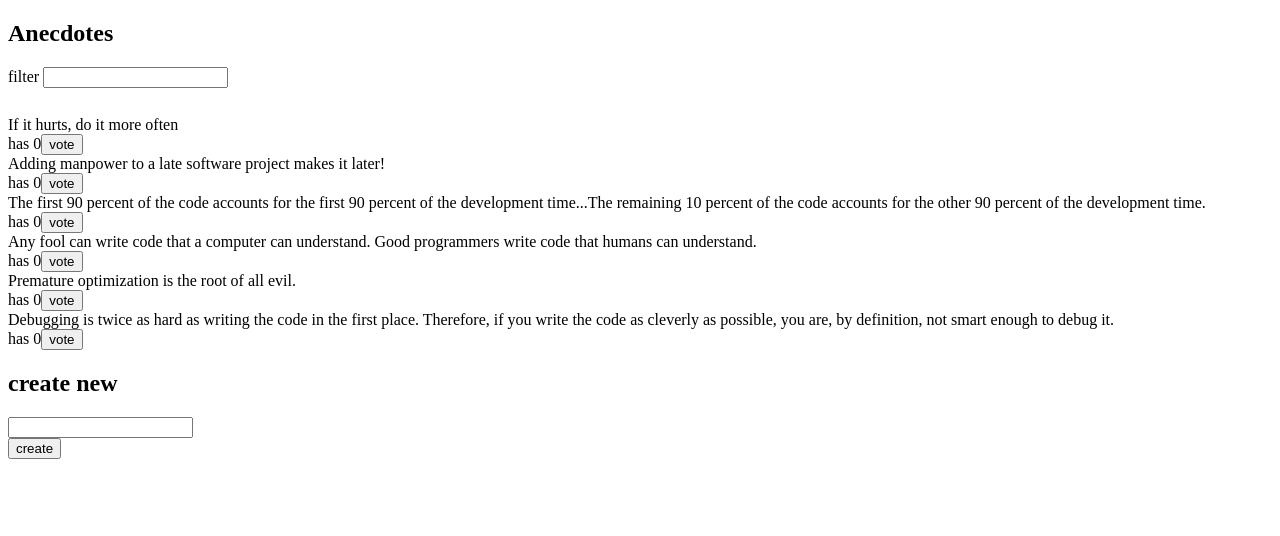
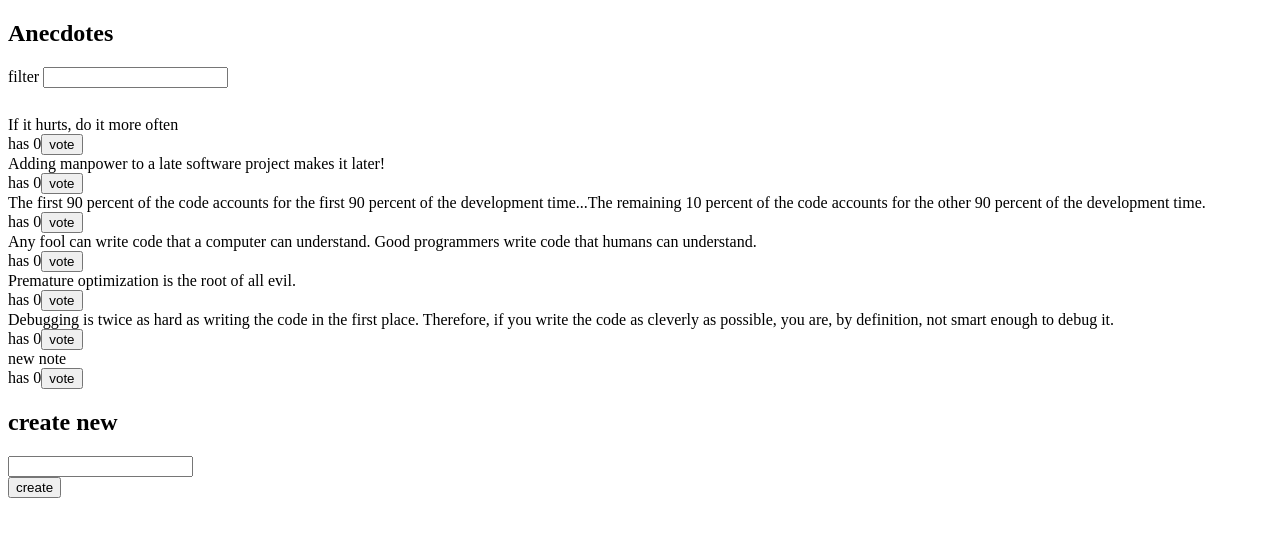
Before and after one commit to nickvo94/fullstack_exercises, a React (Create React App) app in the folder part6/redux-anecdotes/: page / in a window 1280 px wide. Shown: the top 536 px of the page. Built offline with nearby package versions, Linux system fonts and the light colour scheme; data requests are answered from the project's data file.

Commit message:
initializing back end, finish exercise 6.13-6.14

```diff
--- /dev/null
+++ b/part6/redux-anecdotes/db.json
@@ -0,0 +1,39 @@
+{
+  "anecdotes": [
+    {
+      "content": "If it hurts, do it more often",
+      "id": "47145",
+      "votes": 0
+    },
+    {
+      "content": "Adding manpower to a late software project makes it later!",
+      "id": "21149",
+      "votes": 0
+    },
+    {
+      "content": "The first 90 percent of the code accounts for the first 90 percent of the development time...The remaining 10 percent of the code accounts for the other 90 percent of the development time.",
+      "id": "69581",
+      "votes": 0
+    },
+    {
+      "content": "Any fool can write code that a computer can understand. Good programmers write code that humans can understand.",
+      "id": "36975",
+      "votes": 0
+    },
+    {
+      "content": "Premature optimization is the root of all evil.",
+      "id": "25170",
+      "votes": 0
+    },
+    {
+      "content": "Debugging is twice as hard as writing the code in the first place. Therefore, if you write the code as cleverly as possible, you are, by definition, not smart enough to debug it.",
+      "id": "98312",
+      "votes": 0
+    },
+    {
+      "content": "new note",
+      "votes": 0,
+      "id": "0jz6xWU"
+    }
+  ]
+}
--- a/part6/redux-anecdotes/src/App.js
+++ b/part6/redux-anecdotes/src/App.js
@@ -1,4 +1,4 @@
-import React from 'react'
+import React, {useEffect} from 'react'
 import { useSelector, useDispatch } from 'react-redux'
 import { addVote, addAnecdote } from './reducers/anecdoteReducer'
 import {notificationChange, notificationOff} from './reducers/notificationReducer'
@@ -6,10 +6,17 @@
 import AnecdoteList from './components/AnecdoteList'
 import Notification from './components/Notification'
 import Filter from './components/Filter'
+import anecdoteService from './services/anecdotes'
+import {initializeAnecdotes} from './reducers/anecdoteReducer'
 
 const App = () => {
-  const anecdotes = useSelector(state => state.anecdotes)
+  //const anecdotes = useSelector(state => state.anecdotes)
   const dispatch = useDispatch()
+
+  useEffect(() => {
+    anecdoteService
+      .getAll().then(anecdotes => dispatch(initializeAnecdotes(anecdotes)))
+  }, [dispatch])
 
   const vote = (id) => {
     console.log('vote', id)
@@ -18,20 +25,13 @@
     setTimeout(() => {dispatch(notificationOff({}))},5000)
   }
 
-  const createAnecdote = (event) => {
-    //console.log('vote', id)
-    event.preventDefault()
-    const content = event.target.anecdote.value
-    dispatch(addAnecdote(content))
-  }
-
   return (
     <div>
       <h2>Anecdotes</h2>
       <Filter/>
       <AnecdoteList vote={vote} />
       <Notification />
-      <AnecdoteForm createAnecdote={createAnecdote} />
+      <AnecdoteForm />
     </div>
   )
 }
--- a/part6/redux-anecdotes/src/components/AnecdoteForm.js
+++ b/part6/redux-anecdotes/src/components/AnecdoteForm.js
@@ -1,11 +1,24 @@
 import React from 'react'
+import { useDispatch } from 'react-redux'
+import {createAnecdote} from '../reducers/anecdoteReducer'
+import anecdoteService from '../services/anecdotes'
 
-const AnecdoteForm = ({createAnecdote}) => {
+const AnecdoteForm = (props) => {
+  const dispatch = useDispatch()
+
+  const addAnecdote = async (event) => {
+    //console.log('vote', id)
+    event.preventDefault()
+    const content = event.target.anecdote.value
+    event.target.value = ''
+    const newAnecdote = await anecdoteService.createNew(content)
+    dispatch(createAnecdote(newAnecdote))
+  }
 
   return (
     <div>
       <h2>create new</h2>
-      <form onSubmit={createAnecdote} >
+      <form onSubmit={addAnecdote} >
         <div><input name='anecdote' /></div>
         <button>create</button>
       </form>
--- a/part6/redux-anecdotes/src/reducers/anecdoteReducer.js
+++ b/part6/redux-anecdotes/src/reducers/anecdoteReducer.js
@@ -21,7 +21,7 @@
 
 const initialState = anecdotesAtStart.map(asObject)
 
-const anecdoteReducer = (state = initialState, action) => {
+const anecdoteReducer = (state = [], action) => {
   console.log('state now: ', state)
   console.log('action', action)
 
@@ -33,6 +33,10 @@
       return state.map(a => a.id !== id ? a : changedAnecdote ).sort((a, b) => Number(b.votes) - Number(a.votes))
     case 'ADD_ANECDOTE':
       return state.concat(asObject(action.data.content))
+    case 'INIT_ANECDOTES':
+      return action.data
+    case 'NEW_ANECDOTE':
+      return [...state, action.data]
     default:
       return state
   }
@@ -45,10 +49,18 @@
   }
 }
 
+//this func not in use anymore
 export const addAnecdote = (content) => {
   return {
     type: 'ADD_ANECDOTE',
     data: {content}
+  }
+}
+
+export const createAnecdote = (data) => {
+  return {
+    type: 'NEW_ANECDOTE',
+    data,
   }
 }
 
@@ -59,5 +71,13 @@
   }
 }
 
+export const initializeAnecdotes = (anecdotes) => {
+  return {
+    type: 'INIT_ANECDOTES',
+    data: anecdotes,
+  }
+}
+
+
 
 export default anecdoteReducer
--- /dev/null
+++ b/part6/redux-anecdotes/src/services/anecdotes.js
@@ -0,0 +1,19 @@
+import axios from 'axios'
+
+const baseUrl = 'http://localhost:3001/anecdotes'
+
+const getAll = async () => {
+  const response = await axios.get(baseUrl)
+  return response.data
+}
+
+const createNew = async (content) => {
+  const object = { content, votes: 0 }
+  const response = await axios.post(baseUrl, object)
+  return response.data
+}
+
+export default {
+  getAll,
+  createNew
+}
```
Also changed, not shown: part6/redux-anecdotes/package.json (+6 -1 lines), 1 other file (tests, documents, lock files or other folders).
